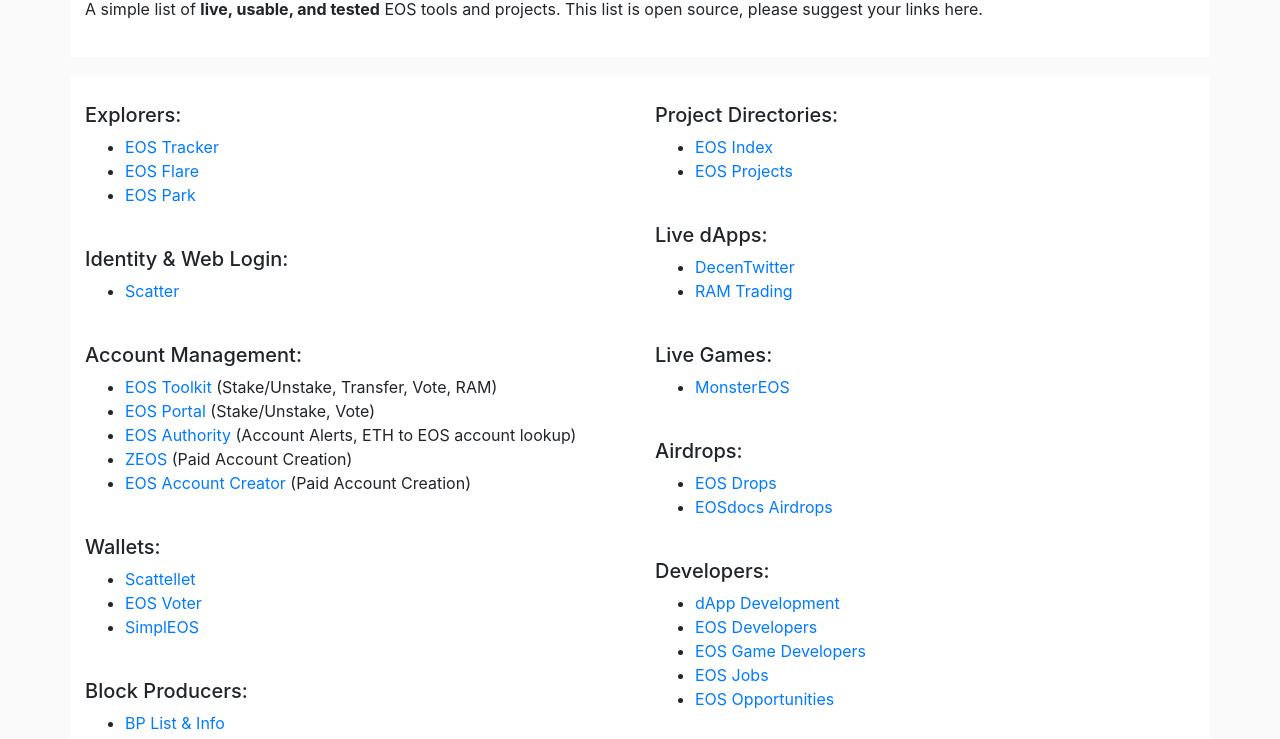
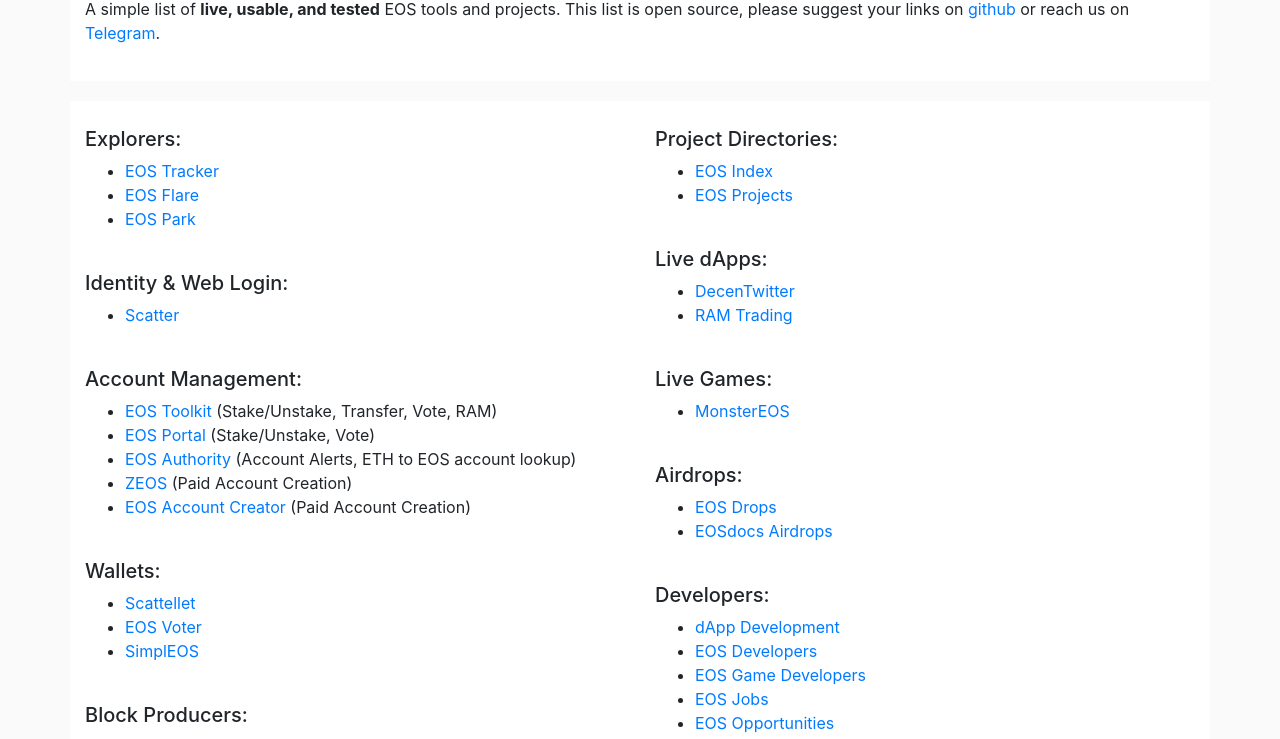
Before and after one commit to matarz/AllThingsEOS, a plain HTML site: page index.html in a window 1280 px wide. Shown: the part 147-886 px from the top of the page. Drawn offline with nearby package versions, Linux system fonts and the light colour scheme; a script that the page names is missing.

Commit message:
readme & links update

```diff
--- a/index.html
+++ b/index.html
@@ -20,7 +20,7 @@
 
 <div class="container" style="background-color: #FFFFFF; padding-bottom: 20px;">
     <h1>All Things EOS</h1>
-    <p>A simple list of <b>live, usable, and tested</b> EOS tools and projects. This list is open source, please suggest your links here.</p>
+    <p>A simple list of <b>live, usable, and tested</b> EOS tools and projects. This list is open source, please suggest your links on <a href="https://github.com/matarz/AllThingsEOS">github</a> or reach us on <a href="https://t.me/eos_arabia">Telegram</a>.</p>
 </div>
 
 
```
Also changed, not shown: 1 other file.
